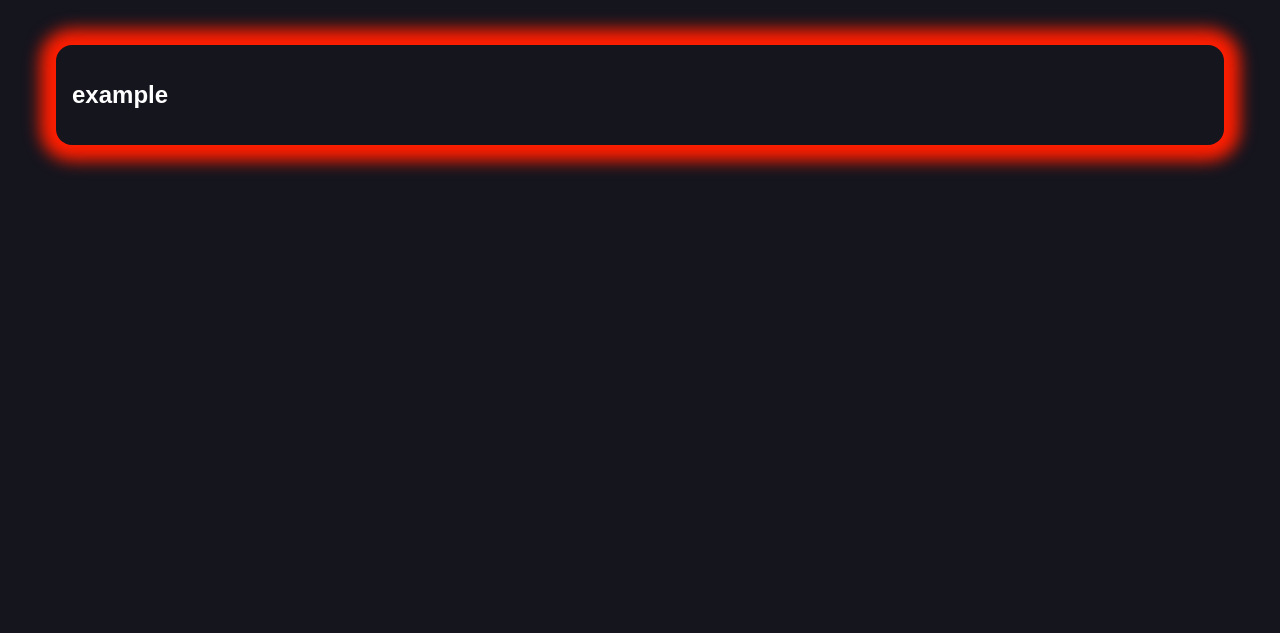
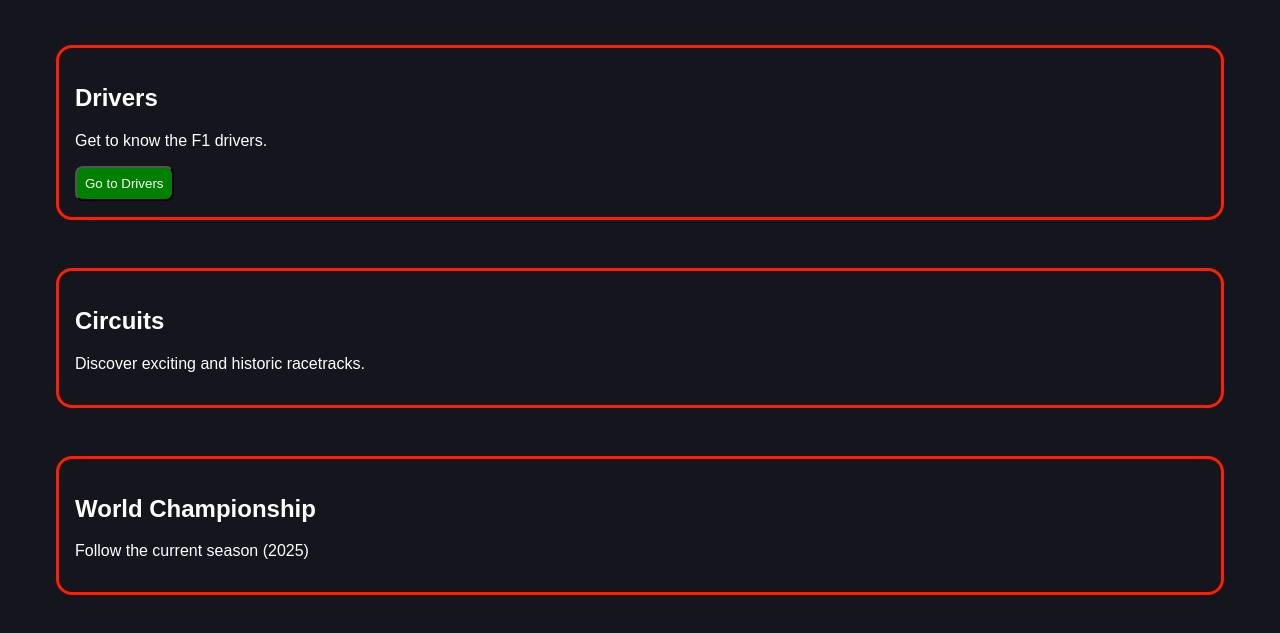
Before and after one commit to 2526-2ihif-wmc/wintertermprojectwebsite-MozartWeissenbek, a plain HTML site: page index.html in a window 1280 px wide. Shown: the part 75-708 px from the top of the page. Drawn offline with Linux system fonts and the light colour scheme.

Commit message:
Working on infoboxes

```diff
--- a/index.html
+++ b/index.html
@@ -16,7 +16,17 @@
         <img src="" alt="4 cars wide">
     </section>
     <section class="infobox">
-        <h1>example</h1>
+        <h1>Drivers</h1>
+        <p>Get to know the F1 drivers.</p>
+        <button><a href="drivers.html">Go to Drivers</a></button>
+    </section>
+    <section class="infobox">
+        <h1>Circuits</h1>
+        <p>Discover exciting and historic racetracks.</p>
+    </section>
+    <section class="infobox">
+        <h1>World Championship</h1>
+        <p>Follow the current season (2025)</p>
     </section>
 </body>
 </html>
--- a/style.css
+++ b/style.css
@@ -34,7 +34,18 @@ body {
 
 .infobox {
     margin: 3rem;
-    box-shadow: 0 0 1rem 1rem #ff1e00;
+    padding: 1rem;
+    border: 0.2rem solid #ff1e00;
     border-radius: 1rem;
-    padding: 1rem;
 }
+
+.infobox button {
+    background-color: green;
+    border-radius: 0.5rem;
+    padding: 0.5rem;
+}
+
+.infobox button a {
+    text-decoration: none;
+    color: white;
+}
```
